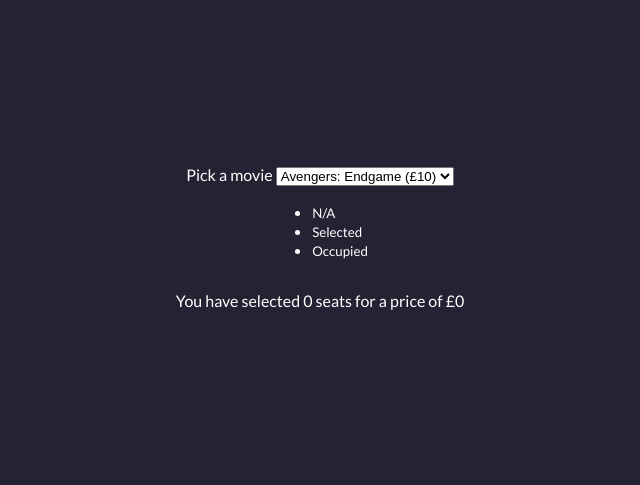
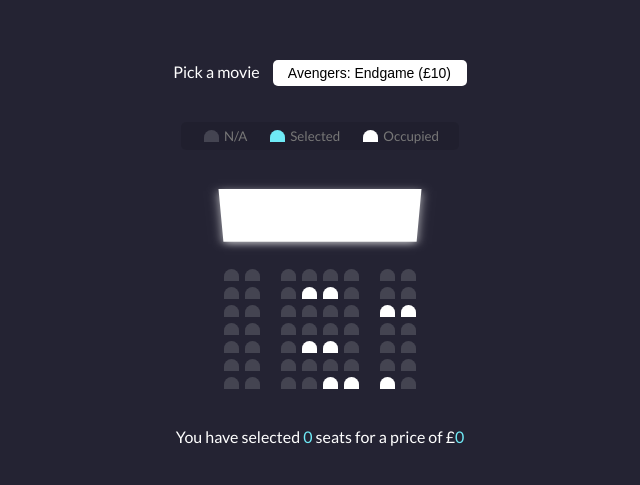
Before and after one commit to TSMLocalize/javascript-project-2, a plain HTML site: page index.html in a window 1280 px wide. Shown: the part 155-640 px from the top of the page, without its empty margins (320-960 px from the left). Drawn offline with Linux system fonts and the light colour scheme.

Commit message:
added CSS

```diff
--- a/style.css
+++ b/style.css
@@ -15,3 +15,101 @@ body {
     font-family: 'Lato', sans-serif;
     margin: 0;
 }
+
+.movie-container{
+    margin: 20px 0;
+}
+
+.movie-container select {
+    background-color: #fff;
+    border: 0;
+    border-radius: 5px;
+    font-size: 14px;
+    margin-left: 10px;
+    padding: 5px 15px 5px 15px;
+    -moz-appearance: none;
+    -webkit-appearance: none;
+    appearance: none;
+}
+
+.container {
+    perspective: 1000px;
+    margin-bottom: 30px;
+}
+
+.seat {
+    background-color: #444451;
+    height: 12px;
+    width: 15px;
+    margin: 3px;
+    border-top-left-radius: 10px;
+    border-top-right-radius: 10px;
+}
+
+.seat.selected {
+    background-color: #6feaf6;
+}
+
+.seat.occupied{
+    background-color: #fff;
+}
+
+.seat:nth-of-type(2){
+    margin-right: 18px;
+}
+
+.seat:nth-last-of-type(2){
+    margin-left: 18px;
+}
+
+.seat:not(.occupied):hover {
+    cursor: pointer;
+    transform: scale(1.2);
+}
+
+.showcase .seat:not(.occupied):hover{
+    cursor: default;
+    transform: scale(1);
+}
+
+.showcase {
+    background: rgba(0, 0, 0, 0.1);
+    padding: 5px 10px;
+    border-radius: 5px;
+    color: #777;
+    list-style-type: none;
+    display: flex;
+    justify-content: space-between;
+}
+
+.showcase li {
+    display: flex;
+    align-items: center;
+    justify-content: center;
+    margin: 0 10px;
+}
+
+.showcase li small {
+    margin-left: 2px;
+}
+
+.row {
+    display: flex;
+}
+
+.screen {
+    background-color: #fff;
+    height: 70px;
+    width: 100%;
+    margin: 15px 0;
+    transform: rotateX(-45deg);
+    box-shadow: 0 3px 10px rgba(255, 255, 255, 0.7);
+}
+
+p.text {
+    margin: 5px 0;
+}
+
+p.text span {
+    color: #6feaf6;
+}
```
